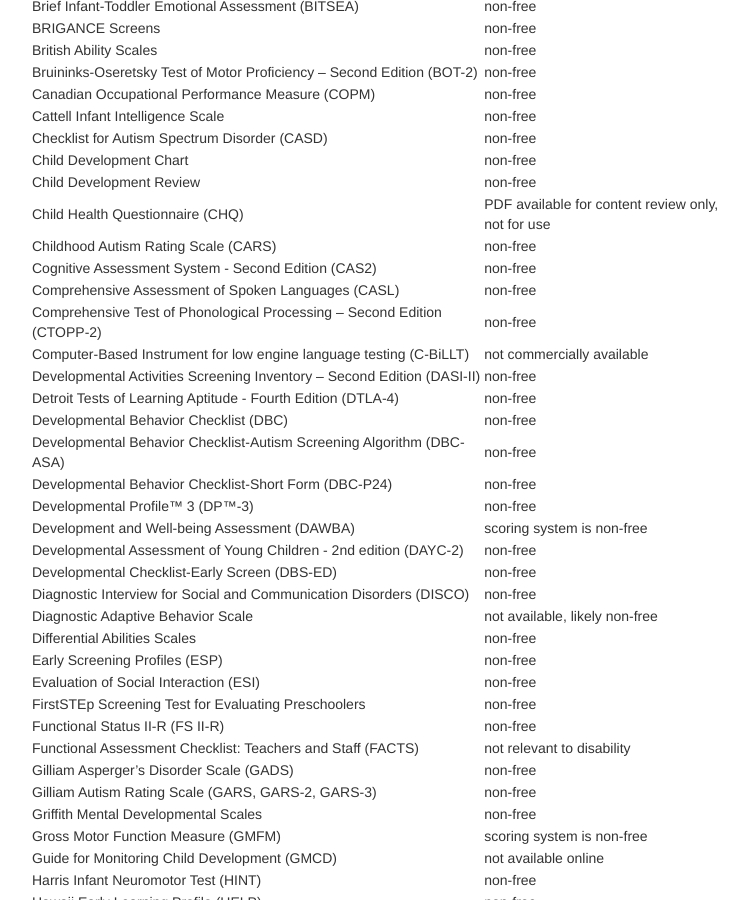
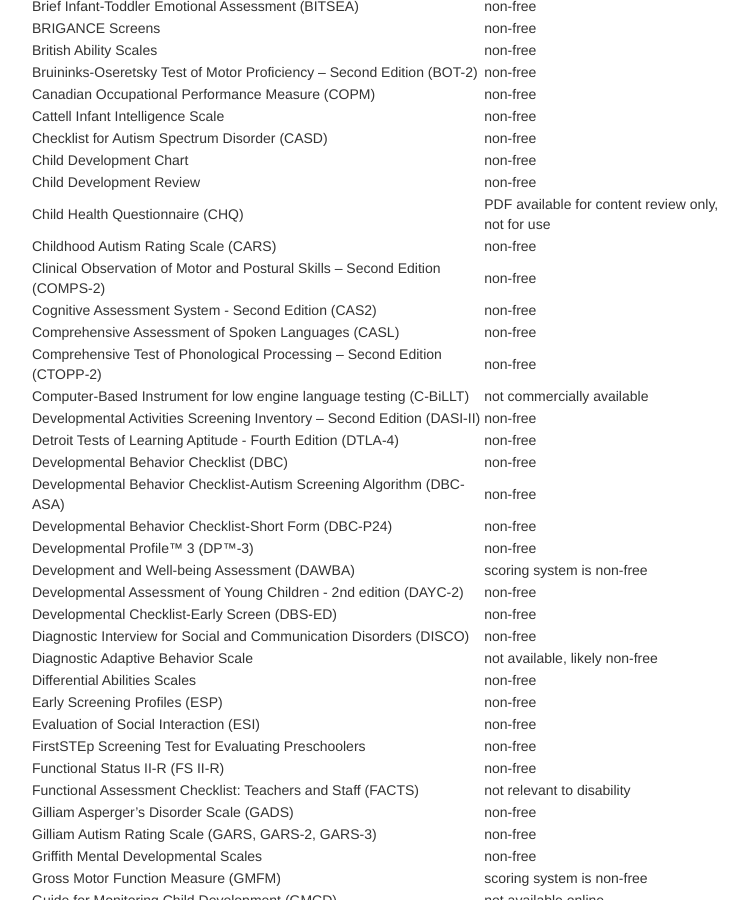
Before and after one commit to mjmaenner/disabilitymeasures, a Jekyll site: the page built from pages/donotqualify.md, in a window 1280 px wide and 900 px high, scrolled down 1027 px. Shown: the whole window, without its empty margins (259-1007 px from the left). Built offline with Jekyll 4.4.1, drawn with Linux system fonts in a browser that asks for light colours.

Commit message:
added COMPS-2

```diff
--- a/pages/donotqualify.md
+++ b/pages/donotqualify.md
@@ -59,6 +59,7 @@ Child Development Chart | non-free
 Child Development Review | non-free
 Child Health Questionnaire (CHQ) | PDF available for content review only, not for use
 Childhood Autism Rating Scale (CARS) | non-free
+Clinical Observation of Motor and Postural Skills – Second Edition (COMPS-2) | non-free
 Cognitive Assessment System - Second Edition (CAS2) | non-free
 Comprehensive Assessment of Spoken Languages (CASL) | non-free
 Comprehensive Test of Phonological Processing – Second Edition (CTOPP-2) | non-free
```
